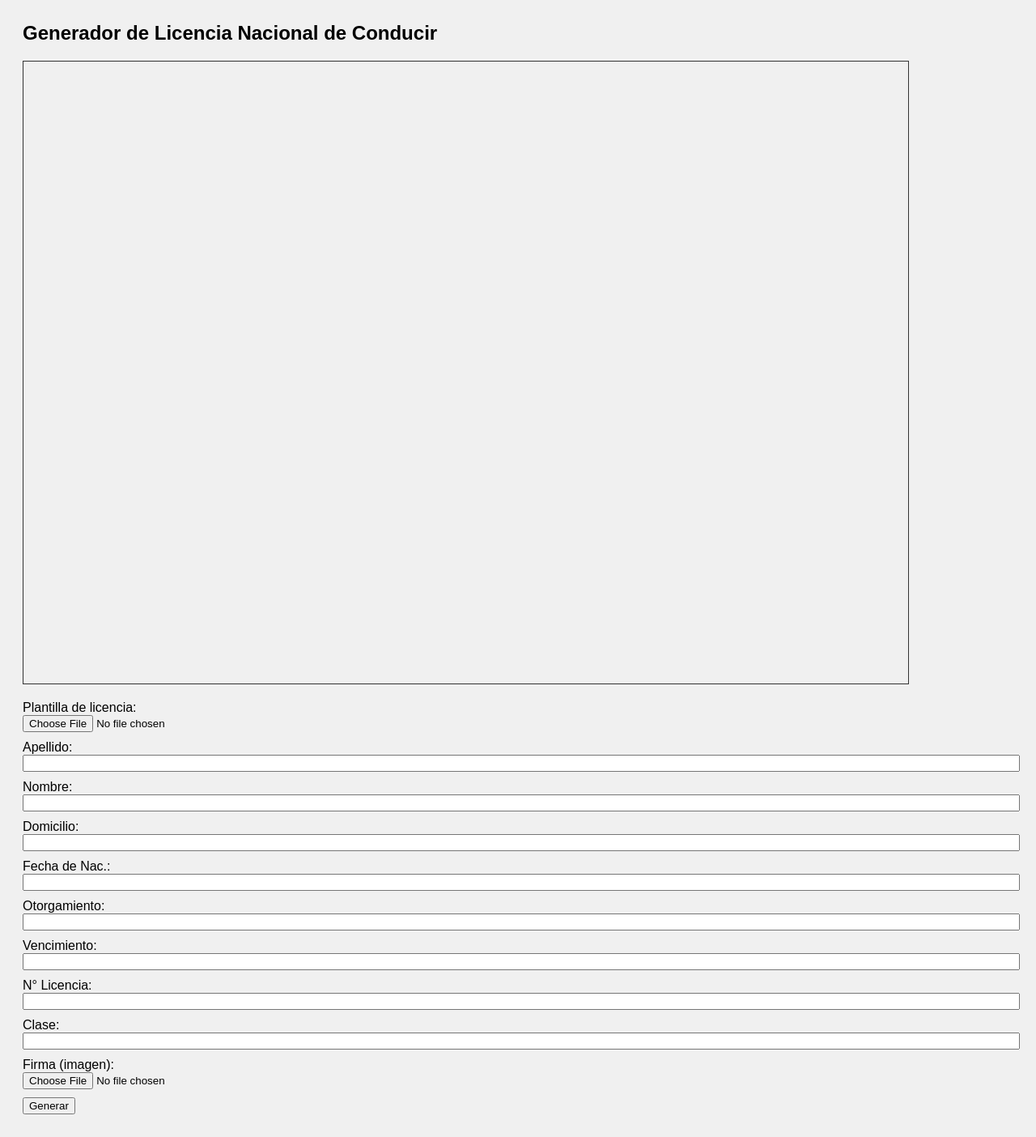
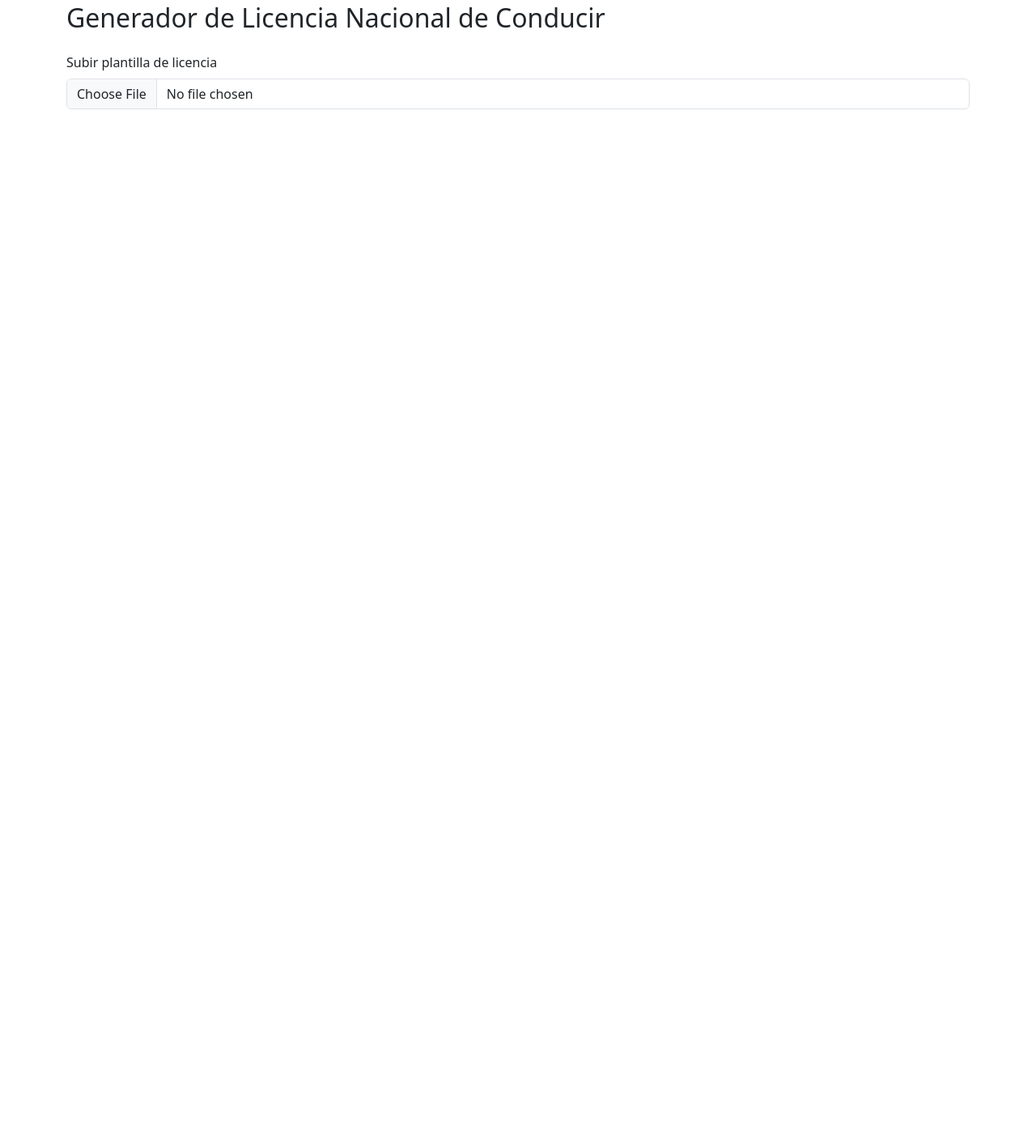
Before and after one commit to strappabussines/strappabussines.github.io, a plain HTML site: page licencia_generator.html in a window 1280 px wide. Shown: the part 21-1425 px from the top of the page at 81% size. After the commit the page ends 800 px from the top, so only its background shows below. Drawn offline with nearby package versions, Linux system fonts and the light colour scheme.

Commit message:
Update licencia_generator.html

```diff
--- a/licencia_generator.html
+++ b/licencia_generator.html
@@ -2,141 +2,170 @@
 <html lang="es">
 <head>
 <meta charset="UTF-8">
-<title>Generador Licencia</title>
+<title>Generador de Licencia</title>
+<link href="https://cdn.jsdelivr.net/npm/bootstrap@5.3.0/dist/css/bootstrap.min.css" rel="stylesheet">
 <style>
-    body {
-        font-family: Arial, sans-serif;
-        background: #f0f0f0;
-        padding: 20px;
-    }
-    canvas {
-        border: 1px solid #333;
-        display: block;
-        margin-bottom: 20px;
+  #preview-container {
+    position: relative;
+    display: inline-block;
     max-width: 100%;
   }
-    .form-group {
-        margin-bottom: 10px;
+  #license-template {
+    width: 100%;
+    display: block;
   }
-    input[type="text"], input[type="file"] {
-        width: 100%;
+  .overlay-text {
+    position: absolute;
+    font-size: 2vw;
+    font-weight: bold;
+    color: black;
+    white-space: nowrap;
+  }
+  #foto {
+    position: absolute;
+    object-fit: cover;
+    border: 2px solid #000;
+  }
+  #firma {
+    position: absolute;
+    object-fit: contain;
+    background: transparent;
   }
 </style>
 </head>
-<body>
+<body class="p-4">
 
-<h2>Generador de Licencia Nacional de Conducir</h2>
+<div class="container">
+  <h2 class="mb-4">Generador de Licencia Nacional de Conducir</h2>
 
-<canvas id="licenciaCanvas" width="1093" height="768"></canvas>
-
-<div class="form-group">
-    <label>Plantilla de licencia:</label>
-    <input type="file" id="plantillaInput" accept="image/*">
+  <!-- Subir plantilla -->
+  <div class="mb-3">
+    <label class="form-label">Subir plantilla de licencia</label>
+    <input type="file" id="template-upload" accept="image/*" class="form-control">
   </div>
 
-<div class="form-group">
-    <label>Apellido:</label>
-    <input type="text" id="apellido">
+  <!-- Formulario -->
+  <form id="data-form" style="display:none;">
+    <div class="row g-3">
+      <div class="col-md-6">
+        <label class="form-label">Apellido</label>
+        <input type="text" class="form-control" id="apellido">
       </div>
-<div class="form-group">
-    <label>Nombre:</label>
-    <input type="text" id="nombre">
+      <div class="col-md-6">
+        <label class="form-label">Nombre</label>
+        <input type="text" class="form-control" id="nombre">
       </div>
-<div class="form-group">
-    <label>Domicilio:</label>
-    <input type="text" id="domicilio">
+      <div class="col-md-6">
+        <label class="form-label">Domicilio</label>
+        <input type="text" class="form-control" id="domicilio">
       </div>
-<div class="form-group">
-    <label>Fecha de Nac.:</label>
-    <input type="text" id="fechaNac">
+      <div class="col-md-6">
+        <label class="form-label">Fecha de Nacimiento</label>
+        <input type="date" class="form-control" id="fecha-nac">
       </div>
-<div class="form-group">
-    <label>Otorgamiento:</label>
-    <input type="text" id="otorgamiento">
+      <div class="col-md-6">
+        <label class="form-label">Fecha de Otorgamiento</label>
+        <input type="date" class="form-control" id="fecha-otorg">
       </div>
-<div class="form-group">
-    <label>Vencimiento:</label>
-    <input type="text" id="vencimiento">
+      <div class="col-md-6">
+        <label class="form-label">Fecha de Vencimiento</label>
+        <input type="date" class="form-control" id="fecha-venc">
       </div>
-<div class="form-group">
-    <label>N° Licencia:</label>
-    <input type="text" id="nLicencia">
+      <div class="col-md-6">
+        <label class="form-label">Número de Licencia</label>
+        <input type="text" class="form-control" id="num-licencia">
       </div>
-<div class="form-group">
-    <label>Clase:</label>
-    <input type="text" id="clase">
+      <div class="col-md-6">
+        <label class="form-label">Clase</label>
+        <input type="text" class="form-control" id="clase">
       </div>
-<div class="form-group">
-    <label>Firma (imagen):</label>
-    <input type="file" id="firmaInput" accept="image/*">
+      <div class="col-md-6">
+        <label class="form-label">Foto</label>
+        <input type="file" class="form-control" id="foto-upload" accept="image/*">
+      </div>
+      <div class="col-md-6">
+        <label class="form-label">Firma</label>
+        <input type="file" class="form-control" id="firma-upload" accept="image/*">
+      </div>
+    </div>
+  </form>
+
+  <!-- Vista previa -->
+  <div class="mt-4" id="preview-container" style="display:none;">
+    <img id="license-template">
+    <img id="foto">
+    <img id="firma">
+    <div id="text-apellido" class="overlay-text" style="top:23%; left:25%;"></div>
+    <div id="text-nombre" class="overlay-text" style="top:28%; left:25%;"></div>
+    <div id="text-domicilio" class="overlay-text" style="top:45%; left:25%; font-size:1.5vw;"></div>
+    <div id="text-fecha-nac" class="overlay-text" style="top:33%; left:25%;"></div>
+    <div id="text-fecha-otorg" class="overlay-text" style="top:60%; left:25%;"></div>
+    <div id="text-fecha-venc" class="overlay-text" style="top:60%; left:45%;"></div>
+    <div id="text-num-licencia" class="overlay-text" style="top:15%; left:25%;"></div>
+    <div id="text-clase" class="overlay-text" style="top:15%; left:75%;"></div>
+  </div>
 </div>
 
-<button onclick="dibujarLicencia()">Generar</button>
-
 <script>
-const canvas = document.getElementById('licenciaCanvas');
-const ctx = canvas.getContext('2d');
-
-let plantillaImg = new Image();
-let firmaImg = null;
-
-document.getElementById('plantillaInput').addEventListener('change', function(e) {
+document.getElementById("template-upload").addEventListener("change", function(e){
   const file = e.target.files[0];
-    if (file) {
+  if(file){
     const reader = new FileReader();
-        reader.onload = function(evt) {
-            plantillaImg.onload = () => {
-                ctx.clearRect(0, 0, canvas.width, canvas.height);
-                ctx.drawImage(plantillaImg, 0, 0, canvas.width, canvas.height);
-            };
-            plantillaImg.src = evt.target.result;
-        };
+    reader.onload = function(evt){
+      document.getElementById("license-template").src = evt.target.result;
+      document.getElementById("data-form").style.display = "block";
+      document.getElementById("preview-container").style.display = "inline-block";
+    }
     reader.readAsDataURL(file);
   }
 });
 
-document.getElementById('firmaInput').addEventListener('change', function(e) {
+function bindInput(idInput, idText, formatter){
+  document.getElementById(idInput).addEventListener("input", function(){
+    document.getElementById(idText).textContent = formatter ? formatter(this.value) : this.value;
+  });
+}
+
+bindInput("apellido", "text-apellido");
+bindInput("nombre", "text-nombre");
+bindInput("domicilio", "text-domicilio");
+bindInput("fecha-nac", "text-fecha-nac", v => v ? new Date(v).toLocaleDateString() : "");
+bindInput("fecha-otorg", "text-fecha-otorg", v => v ? new Date(v).toLocaleDateString() : "");
+bindInput("fecha-venc", "text-fecha-venc", v => v ? new Date(v).toLocaleDateString() : "");
+bindInput("num-licencia", "text-num-licencia");
+bindInput("clase", "text-clase");
+
+document.getElementById("foto-upload").addEventListener("change", function(e){
   const file = e.target.files[0];
-    if (file) {
+  if(file){
     const reader = new FileReader();
-        reader.onload = function(evt) {
-            firmaImg = new Image();
-            firmaImg.src = evt.target.result;
-        };
+    reader.onload = function(evt){
+      const img = document.getElementById("foto");
+      img.src = evt.target.result;
+      img.style.top = "20%";
+      img.style.left = "5%";
+      img.style.width = "18%";
+      img.style.height = "38%";
+    }
     reader.readAsDataURL(file);
   }
 });
 
-function dibujarLicencia() {
-    if (!plantillaImg.src) {
-        alert('Primero sube la plantilla de la licencia.');
-        return;
+document.getElementById("firma-upload").addEventListener("change", function(e){
+  const file = e.target.files[0];
+  if(file){
+    const reader = new FileReader();
+    reader.onload = function(evt){
+      const img = document.getElementById("firma");
+      img.src = evt.target.result;
+      img.style.top = "65%";
+      img.style.left = "25%";
+      img.style.width = "20%";
+      img.style.height = "10%";
     }
-
-    ctx.clearRect(0, 0, canvas.width, canvas.height);
-    ctx.drawImage(plantillaImg, 0, 0, canvas.width, canvas.height);
-
-    ctx.font = "bold 28px Arial";
-    ctx.fillStyle = "#000";
-    ctx.textAlign = "left";
-
-    // Coordenadas ajustadas a la imagen que pasaste
-    ctx.fillText(document.getElementById('apellido').value, 260, 210); // Apellido
-    ctx.fillText(document.getElementById('nombre').value, 260, 260);   // Nombre
-    ctx.fillText(document.getElementById('domicilio').value, 260, 310);// Domicilio
-    ctx.fillText(document.getElementById('fechaNac').value, 260, 360); // Fecha nac
-    ctx.fillText(document.getElementById('otorgamiento').value, 260, 410); // Otorgamiento
-    ctx.fillText(document.getElementById('vencimiento').value, 550, 410); // Vencimiento
-    ctx.fillText(document.getElementById('nLicencia').value, 260, 150); // N° Licencia
-    ctx.fillText(document.getElementById('clase').value, 900, 150); // Clase
-
-    // Firma
-    if (firmaImg) {
-        const firmaW = 200;
-        const firmaH = 200;
-        ctx.drawImage(firmaImg, 550, 450, firmaW, firmaH);
+    reader.readAsDataURL(file);
   }
-}
+});
 </script>
 
 </body>
```
Lines whose indentation alone changed are shown as unchanged.
